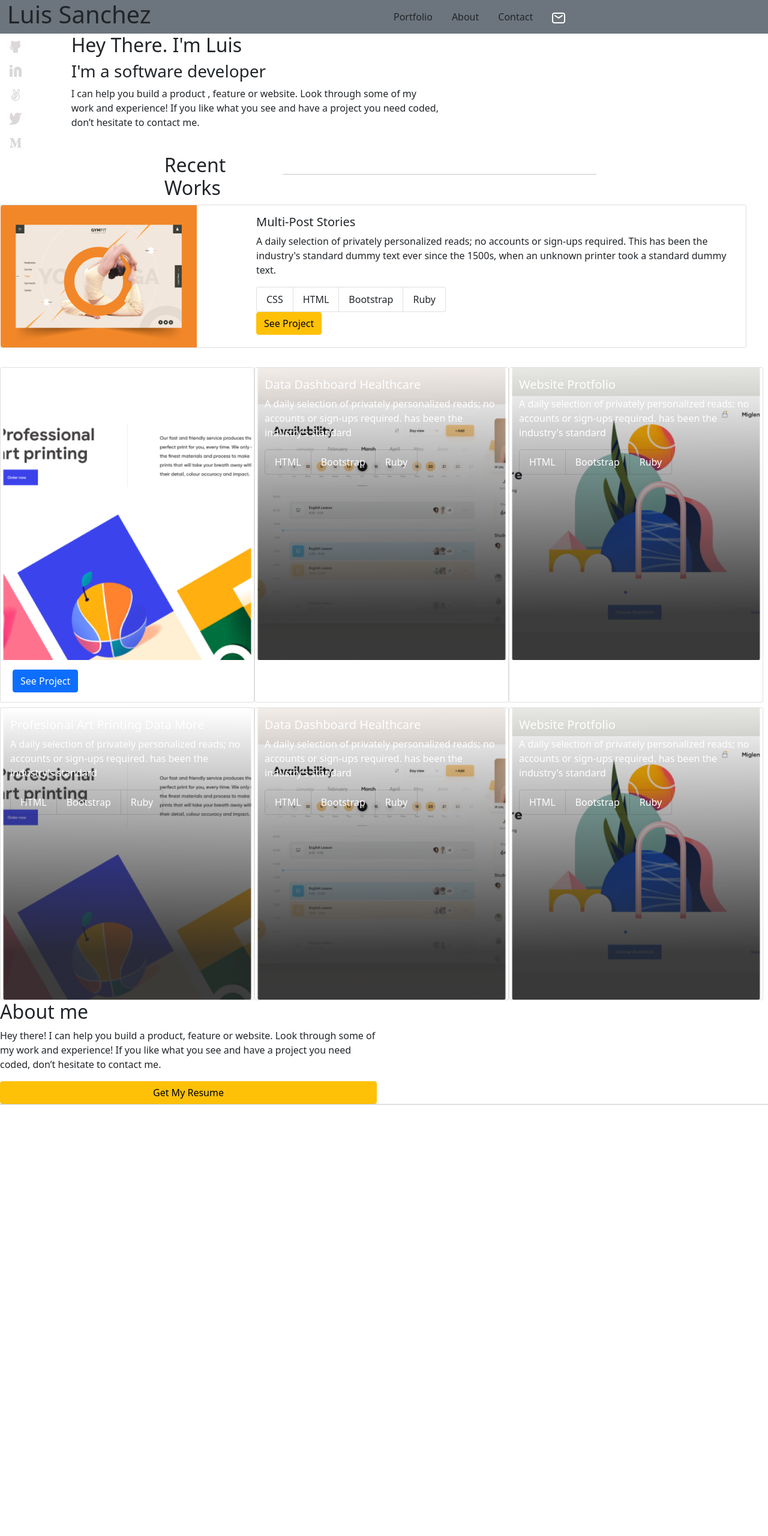
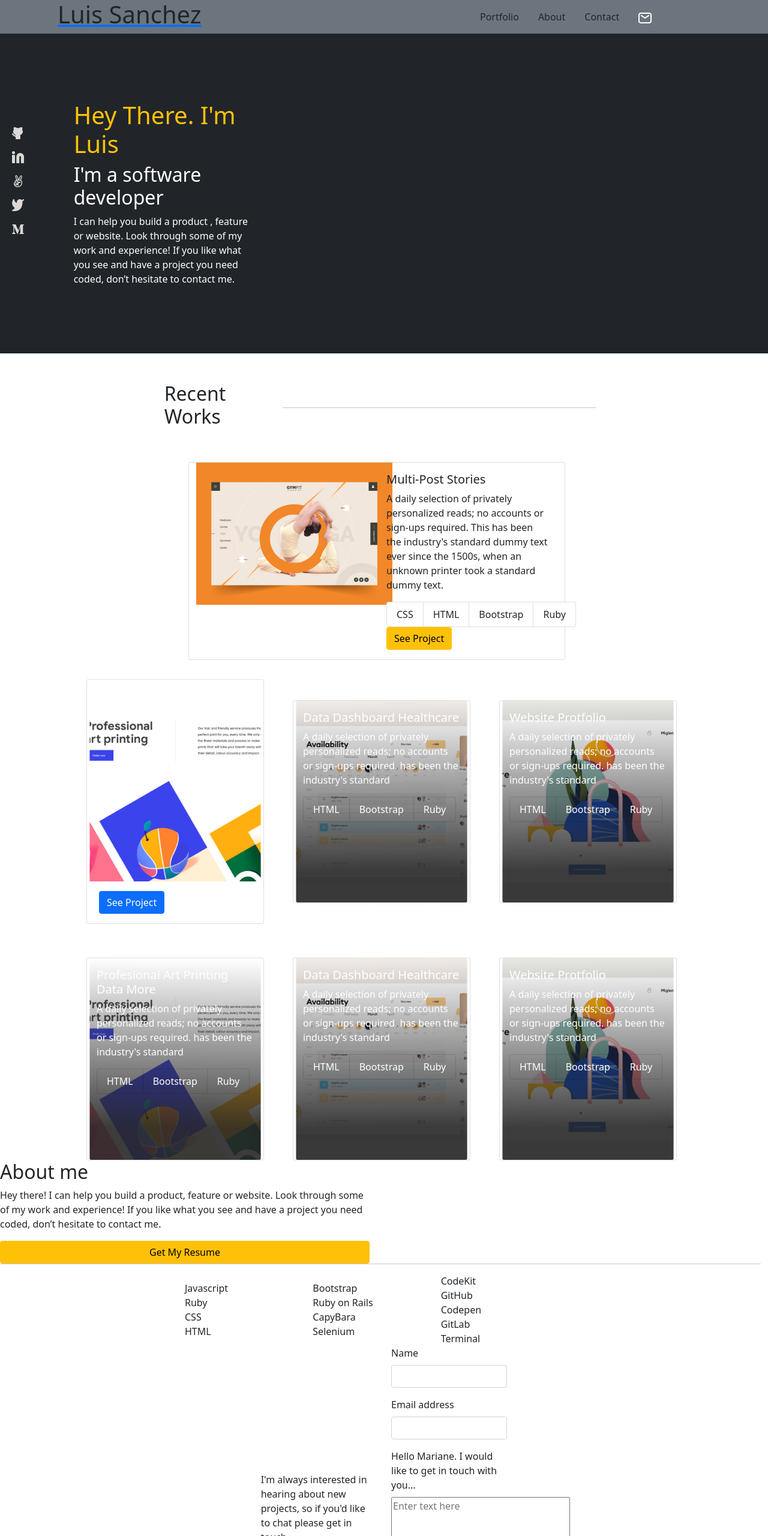
Before and after one commit to sanieni6/Try-bootstrap, a plain HTML site: page index.html in a window 1280 px wide. Shown: the top 2560 px of the page at 60% size. Before the commit the page ends 1857 px from the top, so only its background shows below. Drawn offline with nearby package versions, Linux system fonts and the light colour scheme.

Commit message:
Add all the sections in the html file

```diff
--- a/index.html
+++ b/index.html
@@ -11,61 +11,61 @@
 <body>
     <div class="container-fluid">
         <header class="row bg-secondary d-flex flex-row">
-            <h1 class="col-6 bg-secondary">Luis Sanchez</h1>
-            <ul class=" col nav d-flex flex-row align-items-center bg-secondary">
+            <a href="index.html" class="col-6 bg-secondary ms-5 ps-5"><h1 class="text-dark">Luis Sanchez</h1></a>
+            <ul class=" col-5 nav d-flex flex-row align-items-center bg-secondary ms-5 ps-5 ">
                 <li class="nav-item bg-secondary">
-                    <a href="" class="nav-link text-dark">Portfolio</a>
+                    <a href="#works" class="nav-link text-dark">Portfolio</a>
                 </li>
                 <li class="nav-item bg-secondary ">
-                    <a href="" class="nav-link text-dark">About</a>
+                    <a href="#about" class="nav-link text-dark">About</a>
                 </li>
                 <li class="nav-item bg-secondary">
-                    <a href="" class="nav-link text-dark">Contact</a>
+                    <a href="#contact" class="nav-link text-dark">Contact</a>
                 </li>
                 <li class="nav-item"><a href="" class="nav-link"><img src="images/letter.png" alt="contact button"></a></li>
             </ul>
 
         </header>
-        <section class="row d-flex flex-row">
-            <ul class="col-1 nav flex-column">
+        <section class="row d-flex flex-row bg-dark py-5 mb-5">
+            <ul class="col-1 nav flex-column ms-1 mt-5 pt-5">
                 <li class="nav-item">
-                    <a href="" class="nav-link"><img src="images/github.png" alt="contact button"></a>
+                    <a href="https://github.com/sanieni6" class="nav-link"><img src="images/github.png" alt="contact button"></a>
                 </li>
                 <li class="nav-item">
-                    <a href="" class="nav-link"><img src="images/linkedin.png" alt="contact button"></a>
+                    <a href="https://www.linkedin.com/in/luissanchezz3/" class="nav-link"><img src="images/linkedin.png" alt="contact button"></a>
                 </li>
                 <li class="nav-item">
-                    <a href="" class="nav-link"><img src="images/angelist.png" alt="contact button"></a>
+                    <a href="https://angel.co/u/luis-sanchez-zamora" class="nav-link"><img src="images/angelist.png" alt="contact button"></a>
                 </li>
                 <li class="nav-item">
-                    <a href="" class="nav-link"><img src="images/twitter.png" alt="contact button"></a>
+                    <a href="https://twitter.com/its_luis_sz23" class="nav-link"><img src="images/twitter.png" alt="contact button"></a>
                 </li>
                 <li class="nav-item">
-                    <a href="" class="nav-link"><img src="images/medium.png" alt="contact button"></a>
+                    <a href="https://medium.com/@luissanchezzamora23" class="nav-link"><img src="images/medium.png" alt="contact button"></a>
                 </li>
 
             </ul>
-            <div class="col-6 d-flex flex-column">
-                <h2>Hey There. I'm Luis</h2>
-                <h3>I'm a software developer</h3>
-                <p>I can help you build a product , feature or website. Look through some of my work and experience! If you like what you see and have a project you need coded,
+            <div class="col-3 d-flex flex-column mt-5 pt-3 mb-5" >
+                <h2 class="text-warning fs-1">Hey There. I'm Luis</h2>
+                <h3 class="text-white fs-2">I'm a software developer</h3>
+                <p class="text-white">I can help you build a product , feature or website. Look through some of my work and experience! If you like what you see and have a project you need coded,
                     don’t hesitate to contact me.</p>
             </div>
 
         </section>
-        <section class="row d-flex flex-row">
-            <div class="row  d-flex flex-row justify-content-center align-items-center">
+        <section id="works" class="row d-flex flex-row">
+            <div class="row  d-flex flex-row justify-content-center align-items-center mb-5">
                 <h2 class="col-2">Recent Works</h2>
-                <hr class="col-5 bg-dark">
+                <hr class="col-5 bg-dark m-0">
 
             </div>
-            <div class="row">
-                <div id="card" class=" card mb-3 row d-flex flex-row justify-content-center align-items-center">
+            <div class="row row d-flex flex-row justify-content-center align-items-center">
+                <div id="card" class=" card mb-3 w-50 row d-flex flex-row justify-content-center align-items-center">
                     <div class="row g-0">
-                        <div class="col-4">
-                            <img src="images/first-place.png" class="img-fluid rounded-start" alt="...">
+                        <div class="col-6 h-100">
+                            <img class="h-100" src="images/first-place.png" class="img-fluid rounded-start" alt="...">
                         </div>
-                        <div class="card-body col-3">
+                        <div class="card-body col-4">
                             <h5 class="card-title">Multi-Post Stories</h5>
                             <p class="card-text">A daily selection of privately personalized reads; no accounts or sign-ups required. This has been the industry's standard dummy text ever since the 1500s, when an unknown printer took a standard dummy text.</p>
                             <ul class="list-group  list-group-horizontal">
@@ -82,17 +82,17 @@
                 </div>
 
                 </div>
-                <div id="cards" class="row row-cols-1 row-cols-3 g-2">
+                <div id="cards" class="row row-cols-1 row-cols-3 g-2 gap-5 px-5 justify-content-center align-items-center">
 
-                        <div class="card col-4">
-                            <img src="images/Img Placeholder.png" class="card-img-top" alt="...">
+                        <div class="card col-4 w-25">
+                            <img src="images/Img Placeholder.png" class="card-img-top h-50" alt="...">
                             <div class="card-body">
                               <!-- <h5 class="card-title">Card title</h5>
                               <p class="card-text">Some quick example text to build on the card title and make up the bulk of the card's content.</p> -->
                               <a href="#" class="btn btn-primary">See Project</a>
                             </div>
                           </div>
-                          <div class="card col-4  text-white">
+                          <div class="card col-4  text-white w-25">
                             <img src="images/placeholder1.png" class="card-img" alt="...">
                             <div class="card-img-overlay">
                               <h5 class="card-title">Data Dashboard Healthcare</h5>
@@ -104,7 +104,7 @@
                               </ul>
                             </div>
                           </div>
-                          <div class="card col-4  text-white">
+                          <div class="card col-4  text-white w-25">
                             <img src="images/placeholder2.png" class="card-img" alt="...">
                             <div class="card-img-overlay">
                               <h5 class="card-title">Website Protfolio </h5>
@@ -116,7 +116,7 @@
                               </ul>
                             </div>
                           </div>
-                          <div class="card col-4  text-white">
+                          <div class="card col-4  text-white w-25">
                             <img src="images/Img Placeholder4.png" class="card-img" alt="...">
                             <div class="card-img-overlay">
                               <h5 class="card-title">Profesional Art Printing Data More</h5>
@@ -128,7 +128,7 @@
                               </ul>
                             </div>
                           </div>
-                          <div class="card col-4  text-white">
+                          <div class="card col-4  text-white w-25">
                             <img src="images/placeholder1.png" class="card-img" alt="...">
                             <div class="card-img-overlay">
                               <h5 class="card-title">Data Dashboard Healthcare</h5>
@@ -140,7 +140,7 @@
                               </ul>
                             </div>
                           </div>
-                          <div class="card col-4  text-white">
+                          <div class="card col-4  text-white w-25">
                             <img src="images/placeholder2.png" class="card-img" alt="...">
                             <div class="card-img-overlay">
                               <h5 class="card-title">Website Protfolio </h5>
@@ -159,13 +159,80 @@
 
         </section>
         <section id="about" class="row">
-            <div class="col-6 d-flex flex-column">
-                <h2>About me</h2>
-                <p>Hey there! I can help you build a product, feature or website. Look through some of my work and experience! If you like what you see and have a project you need coded, don’t hesitate to contact me.</p>
-                <a href="#" class="btn btn-warning">Get My Resume</a>
+            <div class="row">
+                <div class="col-6 d-flex flex-column">
+                    <h2>About me</h2>
+                    <p>Hey there! I can help you build a product, feature or website. Look through some of my work and experience! If you like what you see and have a project you need coded, don’t hesitate to contact me.</p>
+                    <a href="#" class="btn btn-warning">Get My Resume</a>
+                </div>
+                <hr>
             </div>
-            <hr>
 
+            <div class="row d-flex justify-content-center align-items-center">
+                <ul class="col-2 nav flex-column">
+                    <li class="nav-item">Javascript</li>
+                    <li class="nav-item">Ruby</li>
+                    <li class="nav-item">CSS</li>
+                    <li class="nav-item">HTML</li>
+                </ul>
+
+                <ul class="col-2 nav flex-column">
+                    <li class="nav-item">Bootstrap</li>
+                    <li class="nav-item">Ruby on Rails</li>
+                    <li class="nav-item">CapyBara</li>
+                    <li class="nav-item">Selenium</li>
+                </ul>
+
+                <ul class="col-2 nav flex-column">
+                    <li class="nav-item">CodeKit</li>
+                    <li class="nav-item">GitHub</li>
+                    <li class="nav-item">Codepen</li>
+                    <li class="nav-item">GitLab</li>
+                    <li class="nav-item">Terminal</li>
+                </ul>
+
+            </div>
+
+        </section>
+        <section id="contact" class="row d-flex justify-content-center align-items-center">
+                <p class="col-2 ">I'm always interested in hearing about new projects, so if you'd like to chat please get in touch.</p>
+                <form class="col-2">
+                    <div class="mb-3">
+                    <label for="name" class="form-label">Name</label>
+                    <input type="text" class="form-control" id="name" aria-describedby="emailHelp">
+                    </div>
+                    <div class="mb-3">
+                    <label for="email" class="form-label">Email address</label>
+                    <input type="email" class="form-control" id="email" aria-describedby="emailHelp">
+                    </div>
+                    <div class="mb-3">
+                    <label for="msg" class="form-label">Hello Mariane. I would like to get in touch with you...</label>
+                    <textarea name="message" class="msg-input" id="msg-input" id="msg" cols="30" rows="10" maxlength="500" placeholder="Enter text here" required></textarea>
+                    </div>
+                    <button type="submit" class="btn btn-primary">Get in touch</button>
+                </form>
+
+
+        </section>
+        <section id="social-media" class="row">
+            <ul class="col nav d-flex flex-row justify-content-center align-items-center ">
+                <li class="nav-item">
+                    <a href="" class="nav-link"><img src="images/github-dark.png" alt="contact button"></a>
+                </li>
+                <li class="nav-item">
+                    <a href="" class="nav-link"><img src="images/linkedin-dark.png" alt="contact button"></a>
+                </li>
+                <li class="nav-item">
+                    <a href="" class="nav-link"><img src="images/angelist-dark.png" alt="contact button"></a>
+                </li>
+                <li class="nav-item">
+                    <a href="" class="nav-link"><img src="images/twitter-dark.png" alt="contact button"></a>
+                </li>
+                <li class="nav-item">
+                    <a href="" class="nav-link"><img src="images/medium-dark.png" alt="contact button"></a>
+                </li>
+
+            </ul>
         </section>
       </div>
 </body>
```
